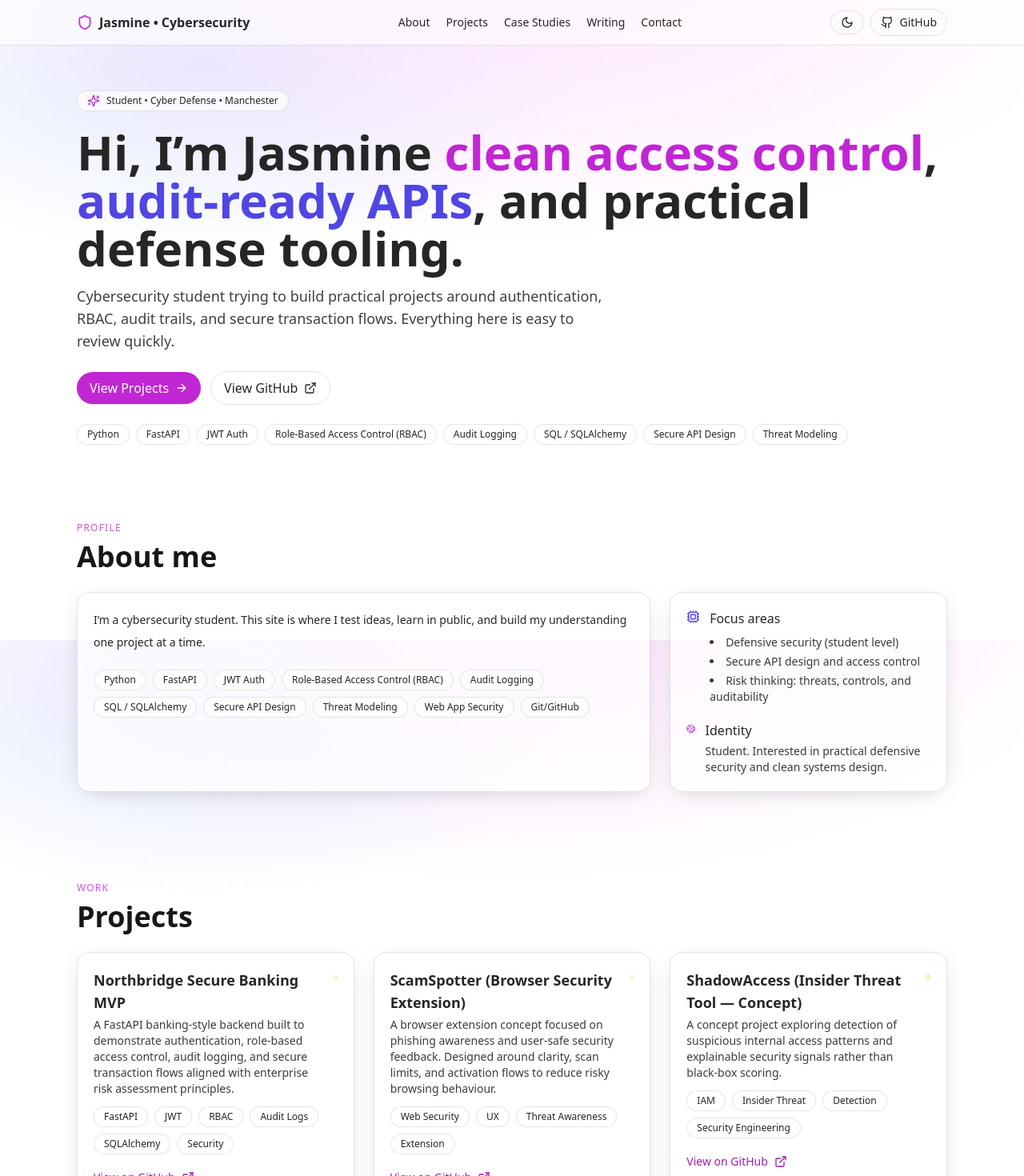
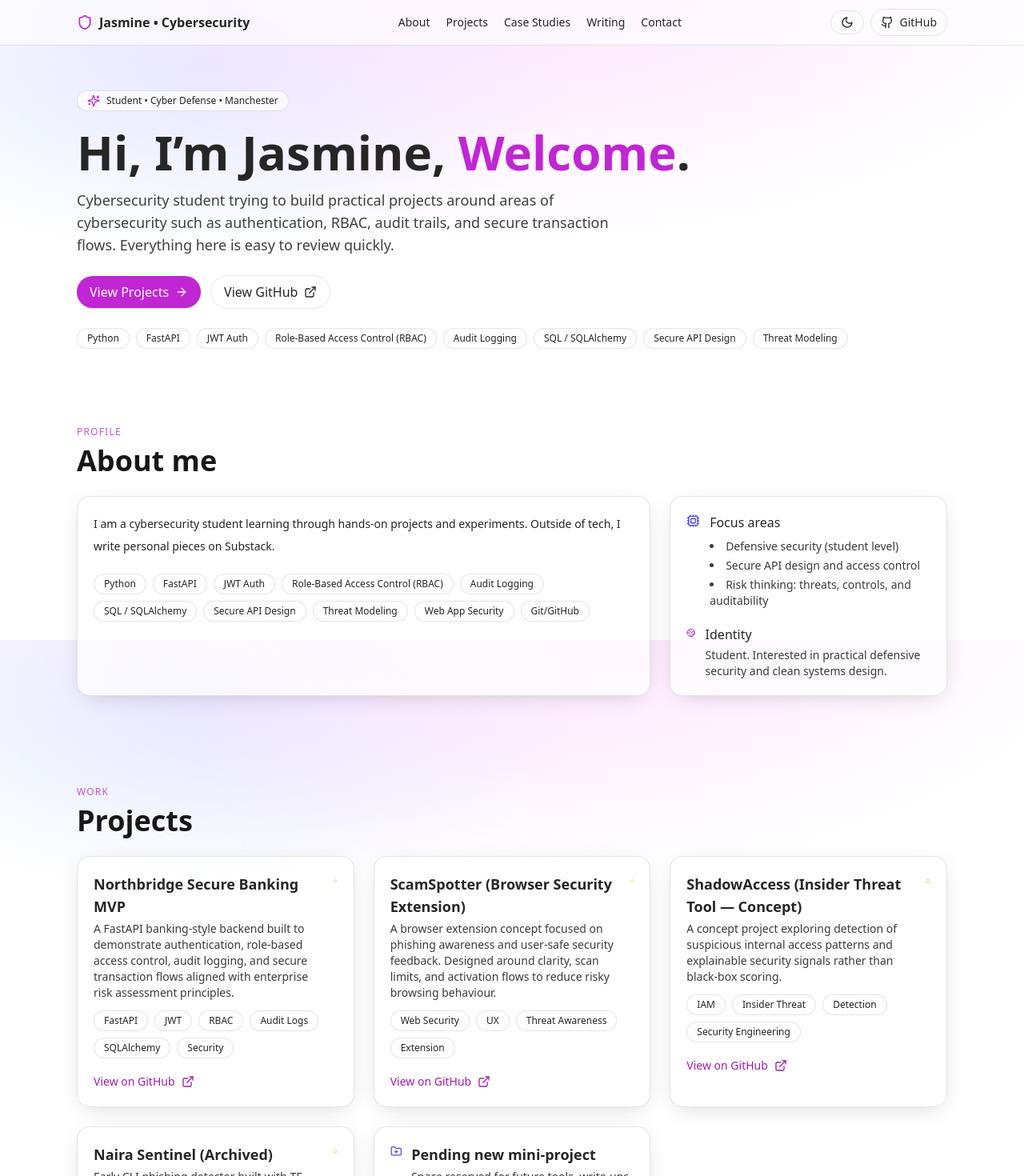
Before and after one commit to Jasmineamuchienwa/jasmine-portfolio, a Next.js app: page / in a window 1280 px wide. Shown: the top 1470 px of the page at 80% size. Built offline with nearby package versions, Linux system fonts and the light colour scheme.

Commit message:
update portfolio1

```diff
--- a/app/page.tsx
+++ b/app/page.tsx
@@ -78,13 +78,13 @@ export default function Page() {
             </div>
 
             <h1 className="mt-5 text-3xl sm:text-5xl md:text-6xl font-semibold leading-tight">
-              Hi, I’m Jasmine{" "}
-              <span className="text-fuchsia-600">clean access control</span>,{" "}
-              <span className="text-indigo-600">audit-ready APIs</span>, and practical defense tooling.
+              Hi, I’m Jasmine,{" "}
+              <span className="text-fuchsia-600">Welcome</span>.{" "}
+              <span className="text-indigo-600"></span>
             </h1>
 
             <p className="mt-4 max-w-2xl text-base sm:text-lg text-neutral-700 dark:text-neutral-300">
-              Cybersecurity student trying to build practical projects around authentication, RBAC,
+              Cybersecurity student trying to build practical projects around areas of cybersecurity such as authentication, RBAC,
               audit trails, and secure transaction flows. Everything here is easy to review quickly.
             </p>
 
@@ -109,8 +109,8 @@ export default function Page() {
         <div className="grid md:grid-cols-3 gap-6">
           <Card className="md:col-span-2">
             <p className="text-sm leading-7">
-              I’m a cybersecurity student. This site is where I test ideas, learn in public,
-              and build my understanding one project at a time.
+              I am a cybersecurity student learning through hands-on projects and experiments.
+                Outside of tech, I write personal pieces on Substack.
             </p>
             <div className="mt-5 flex flex-wrap gap-2">
               {skills.map((s) => (<TAG key={s} text={s} />))}
@@ -169,7 +169,7 @@ export default function Page() {
             <div className="flex items-start gap-3">
               <FolderPlus className="h-5 w-5 text-indigo-600" />
               <div>
-                <h3 className="text-lg font-semibold">Pending new mini project</h3>
+                <h3 className="text-lg font-semibold">Pending new mini-project</h3>
                 <p className="mt-1 text-sm opacity-90">Space reserved for future tools, write-ups, or experiments. </p>
               </div>
             </div>
@@ -216,7 +216,7 @@ export default function Page() {
             <div>
               <p className="font-medium">Substack</p>
               <p className="text-sm opacity-90 mt-1">
-                Personal writing — essays, reflections, and observations.
+                Personal writing - essays, reflections, and observations.
               </p>
             </div>
           </div>
```
